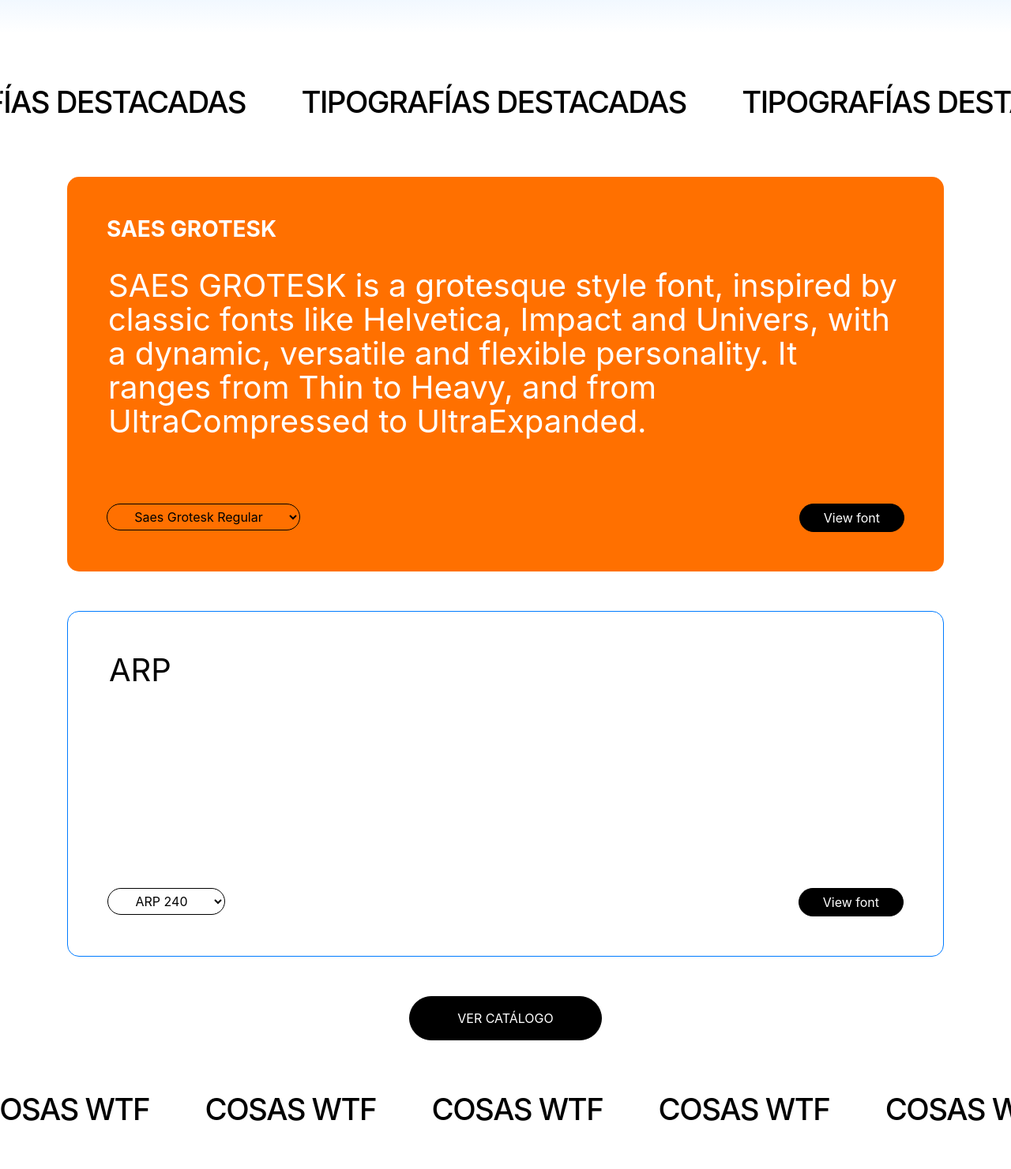
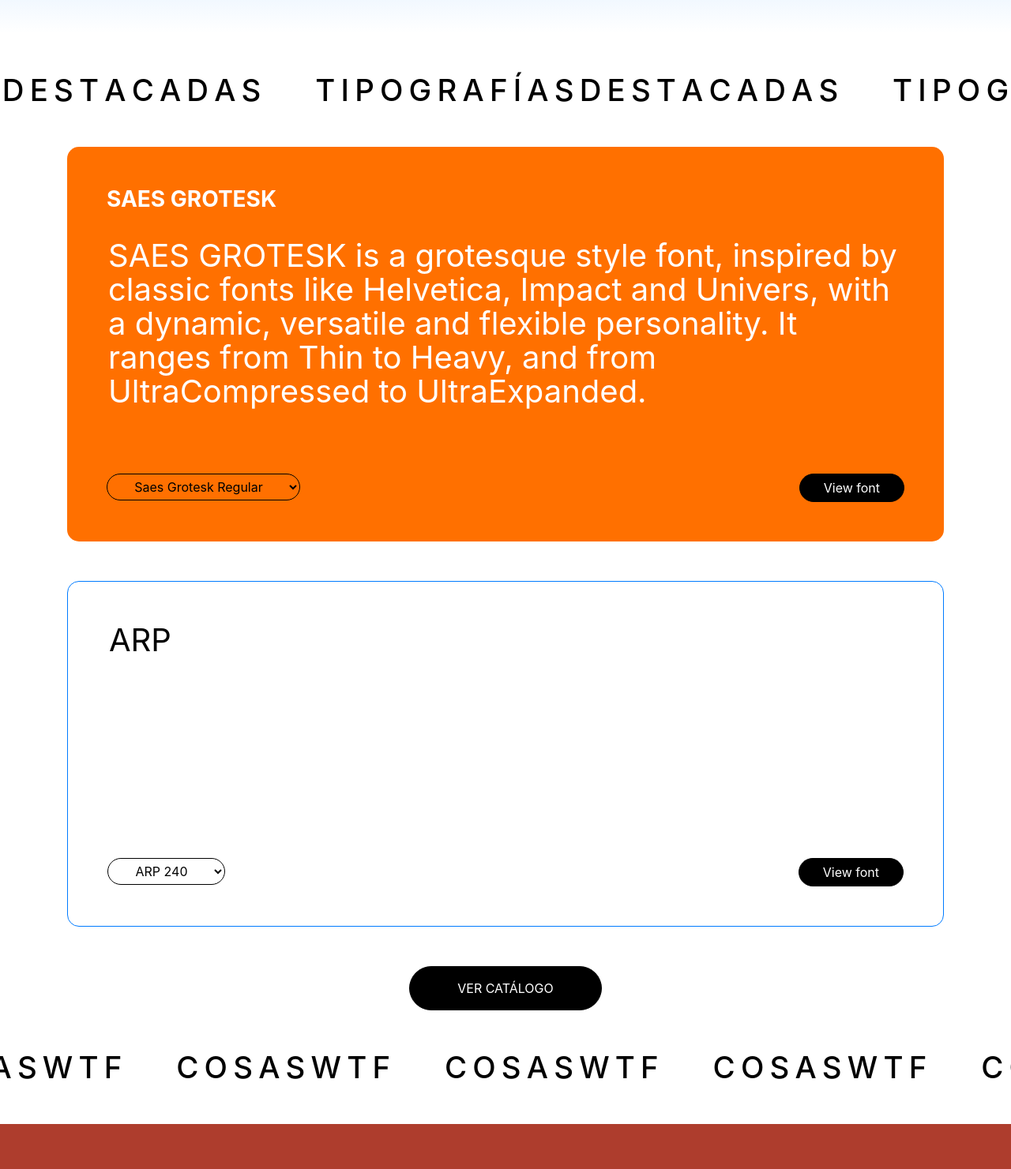
Before and after one commit to nicofront/wtype, a PHP site: page / in a window 1280 px wide. Shown: the part 758-2239 px from the top of the page at 79% size. Run offline with PHP 8.4, Linux system fonts and the light colour scheme; some libraries are stand-ins or nearby versions.

Commit message:
update - index: animated text

```diff
--- a/index.php
+++ b/index.php
@@ -107,28 +107,151 @@
         </div>
     </div>
 
-    <section class="marquee button button--noborder button--big mb-5">
-      <h4 class="text">
-        Tipografías Destacadas
-      </h4>
-      <h4 class="text">
-        Tipografías Destacadas
-      </h4>
-      <h4 class="text">
-        Tipografías Destacadas
-      </h4>
-      <h4 class="text">
-        Tipografías Destacadas
-      </h4>
-      <h4 class="text">
-        Tipografías Destacadas
-      </h4>
-      <h4 class="text">
-        Tipografías Destacadas
-      </h4>
-      <h4 class="text">
-        Tipografías Destacadas
-      </h4>
+    <section class="marquee mb-5">
+        <div class="logo is-animetion text text--wave">
+            <span>T</span>
+            <span>i</span>
+            <span>p</span>
+            <span>o</span>
+            <span>g</span>
+            <span>r</span>
+            <span>a</span>
+            <span>f</span>
+            <span>í</span>
+            <span>a</span>
+            <span>s</span>
+            <span> </span>
+            <span>D</span>
+            <span>e</span>
+            <span>s</span>
+            <span>t</span>
+            <span>a</span>
+            <span>c</span>
+            <span>a</span>
+            <span>d</span>
+            <span>a</span>
+            <span>s</span>
+        </div>
+        <div class="logo is-animetion text text--wave">
+            <span>T</span>
+            <span>i</span>
+            <span>p</span>
+            <span>o</span>
+            <span>g</span>
+            <span>r</span>
+            <span>a</span>
+            <span>f</span>
+            <span>í</span>
+            <span>a</span>
+            <span>s</span>
+            <span> </span>
+            <span>D</span>
+            <span>e</span>
+            <span>s</span>
+            <span>t</span>
+            <span>a</span>
+            <span>c</span>
+            <span>a</span>
+            <span>d</span>
+            <span>a</span>
+            <span>s</span>
+        </div>
+        <div class="logo is-animetion text text--wave">
+            <span>T</span>
+            <span>i</span>
+            <span>p</span>
+            <span>o</span>
+            <span>g</span>
+            <span>r</span>
+            <span>a</span>
+            <span>f</span>
+            <span>í</span>
+            <span>a</span>
+            <span>s</span>
+            <span> </span>
+            <span>D</span>
+            <span>e</span>
+            <span>s</span>
+            <span>t</span>
+            <span>a</span>
+            <span>c</span>
+            <span>a</span>
+            <span>d</span>
+            <span>a</span>
+            <span>s</span>
+        </div>
+        <div class="logo is-animetion text text--wave">
+            <span>T</span>
+            <span>i</span>
+            <span>p</span>
+            <span>o</span>
+            <span>g</span>
+            <span>r</span>
+            <span>a</span>
+            <span>f</span>
+            <span>í</span>
+            <span>a</span>
+            <span>s</span>
+            <span> </span>
+            <span>D</span>
+            <span>e</span>
+            <span>s</span>
+            <span>t</span>
+            <span>a</span>
+            <span>c</span>
+            <span>a</span>
+            <span>d</span>
+            <span>a</span>
+            <span>s</span>
+        </div>
+        <div class="logo is-animetion text text--wave">
+            <span>T</span>
+            <span>i</span>
+            <span>p</span>
+            <span>o</span>
+            <span>g</span>
+            <span>r</span>
+            <span>a</span>
+            <span>f</span>
+            <span>í</span>
+            <span>a</span>
+            <span>s</span>
+            <span> </span>
+            <span>D</span>
+            <span>e</span>
+            <span>s</span>
+            <span>t</span>
+            <span>a</span>
+            <span>c</span>
+            <span>a</span>
+            <span>d</span>
+            <span>a</span>
+            <span>s</span>
+        </div>
+        <div class="logo is-animetion text text--wave">
+            <span>T</span>
+            <span>i</span>
+            <span>p</span>
+            <span>o</span>
+            <span>g</span>
+            <span>r</span>
+            <span>a</span>
+            <span>f</span>
+            <span>í</span>
+            <span>a</span>
+            <span>s</span>
+            <span> </span>
+            <span>D</span>
+            <span>e</span>
+            <span>s</span>
+            <span>t</span>
+            <span>a</span>
+            <span>c</span>
+            <span>a</span>
+            <span>d</span>
+            <span>a</span>
+            <span>s</span>
+        </div>
     </section>
 
     <div class="container-xl mb-5" id="catalogo">
@@ -200,65 +323,130 @@
         </div>
     </div>
 
-    <section class="marquee button button--noborder button--big mb-5">
-      <h4 class="text">
-        COSAS WTF
-      </h4>
-      <h4 class="text">
-        COSAS WTF
-      </h4>
-      <h4 class="text">
-        COSAS WTF
-      </h4>
-      <h4 class="text">
-        COSAS WTF
-      </h4>
-      <h4 class="text">
-        COSAS WTF
-      </h4>
-      <h4 class="text">
-        COSAS WTF
-      </h4>
-      <h4 class="text">
-        COSAS WTF
-      </h4>
+    <section class="marquee mb-5">
+        <div class="logo is-animetion text text--wave">
+            <span>C</span>
+            <span>o</span>
+            <span>s</span>
+            <span>a</span>
+            <span>s</span>
+            <span> </span>
+            <span>W</span>
+            <span>T</span>
+            <span>F</span>
+        </div>
+        <div class="logo is-animetion text text--wave">
+            <span>C</span>
+            <span>o</span>
+            <span>s</span>
+            <span>a</span>
+            <span>s</span>
+            <span> </span>
+            <span>W</span>
+            <span>T</span>
+            <span>F</span>
+        </div>
+        <div class="logo is-animetion text text--wave">
+            <span>C</span>
+            <span>o</span>
+            <span>s</span>
+            <span>a</span>
+            <span>s</span>
+            <span> </span>
+            <span>W</span>
+            <span>T</span>
+            <span>F</span>
+        </div>
+        <div class="logo is-animetion text text--wave">
+            <span>C</span>
+            <span>o</span>
+            <span>s</span>
+            <span>a</span>
+            <span>s</span>
+            <span> </span>
+            <span>W</span>
+            <span>T</span>
+            <span>F</span>
+        </div>
+        <div class="logo is-animetion text text--wave">
+            <span>C</span>
+            <span>o</span>
+            <span>s</span>
+            <span>a</span>
+            <span>s</span>
+            <span> </span>
+            <span>W</span>
+            <span>T</span>
+            <span>F</span>
+        </div>
+        <div class="logo is-animetion text text--wave">
+            <span>C</span>
+            <span>o</span>
+            <span>s</span>
+            <span>a</span>
+            <span>s</span>
+            <span> </span>
+            <span>W</span>
+            <span>T</span>
+            <span>F</span>
+        </div>
     </section>
 
-    <div class="home--slider">
+
+    <div class="home--slider" id="slider">
+        <div class="slider">
+            <a href="" class="home--slider--banner" style="background-image: url('https://picsum.photos/seed/picsum/1200/600');">
                 <div class="container-xl">
                     <div class="row">
                         <div class="col-md-12">
+                            <p class="text text--regular20 mb-4 transition">
+                                Lorem ipsum, <br>
+                                dolor, sit amet consectetur adipisicing elit.
+                            </p>
+                            <div class="button button--black button--big u-upper">
+                                Ir al Blog
+                            </div>
+                        </div>
+                    </div>
+                </div>
+            </a>
+        </div>
         <div class="slider">
-                        <a href="" class="home--slider--banner">
-                            <img src="https://picsum.photos/seed/picsum/1200/600" alt="Moncler">
+            <a href="" class="home--slider--banner" style="background-image: url('https://picsum.photos/seed/picsum/1200/600');">
+                <div class="container-xl">
+                    <div class="row">
+                        <div class="col-md-12">
+                            <p class="text text--regular20 mb-4 transition">
+                                Lorem ipsum, <br>
+                                dolor, sit amet consectetur adipisicing elit.
+                            </p>
                             <div class="button button--black button--big u-upper">
-                                Blog
+                                Ir al Blog
+                            </div>
+                        </div>
+                    </div>
                 </div>
             </a>
         </div>
     </div>
-            </div>
-        </div>
-    </div>
 
-    <div class="blog mb-5">
+    <div class="blog mb-5" id="blogs">
         <div class="container-xl">
             <div class="row">
                 <div class="col-md-12">
-                    <div class="blog__post">
-                        <div class="row">
+                    <div class="blog__post blog__post--big">
                         <div class="col-md-8">
                             <img src="https://picsum.photos/seed/picsum/1200/600" alt="Moncler">
                         </div>
                         <div class="col-md-4">
                             <h3>
-                                    <a href="" class="transition">
+                                <a href="" class="transition text text--blogtitle text--blogtitle--big">
                                     Nueva Merch
                                     de temporada
                                     verano WTF
                                 </a>
                             </h3>
-                                <h5>
+                            <h5 class="text text--blogauthor text--blogauthor--big">
                                 Team W - 01 . 2021
                             </h5>
                             <ul>
@@ -278,7 +466,6 @@
                                     </a>
                                 </li>
                             </ul>
-                            </div>
                         </div>
                     </div>
                 </div>
```
Lines whose indentation alone changed are shown as unchanged.
